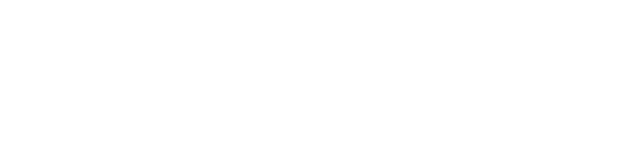
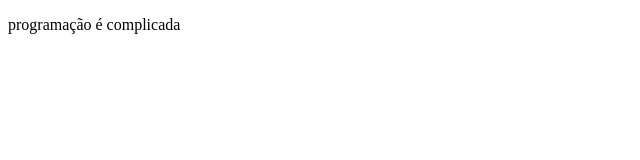
Before and after one commit to rany04/app_test, a plain HTML site: page index.html in a window 1280 px wide. Shown: the whole page, without its empty margins (0-640 px from the left). Drawn offline with Linux system fonts and the light colour scheme.

Commit message:
nova alteração

```diff
--- a/index.html
+++ b/index.html
@@ -7,6 +7,8 @@
     <title>Document</title>
 </head>
 <body>
-
+    <p>
+        programação é complicada
+    </p>
 </body>
 </html>
```
